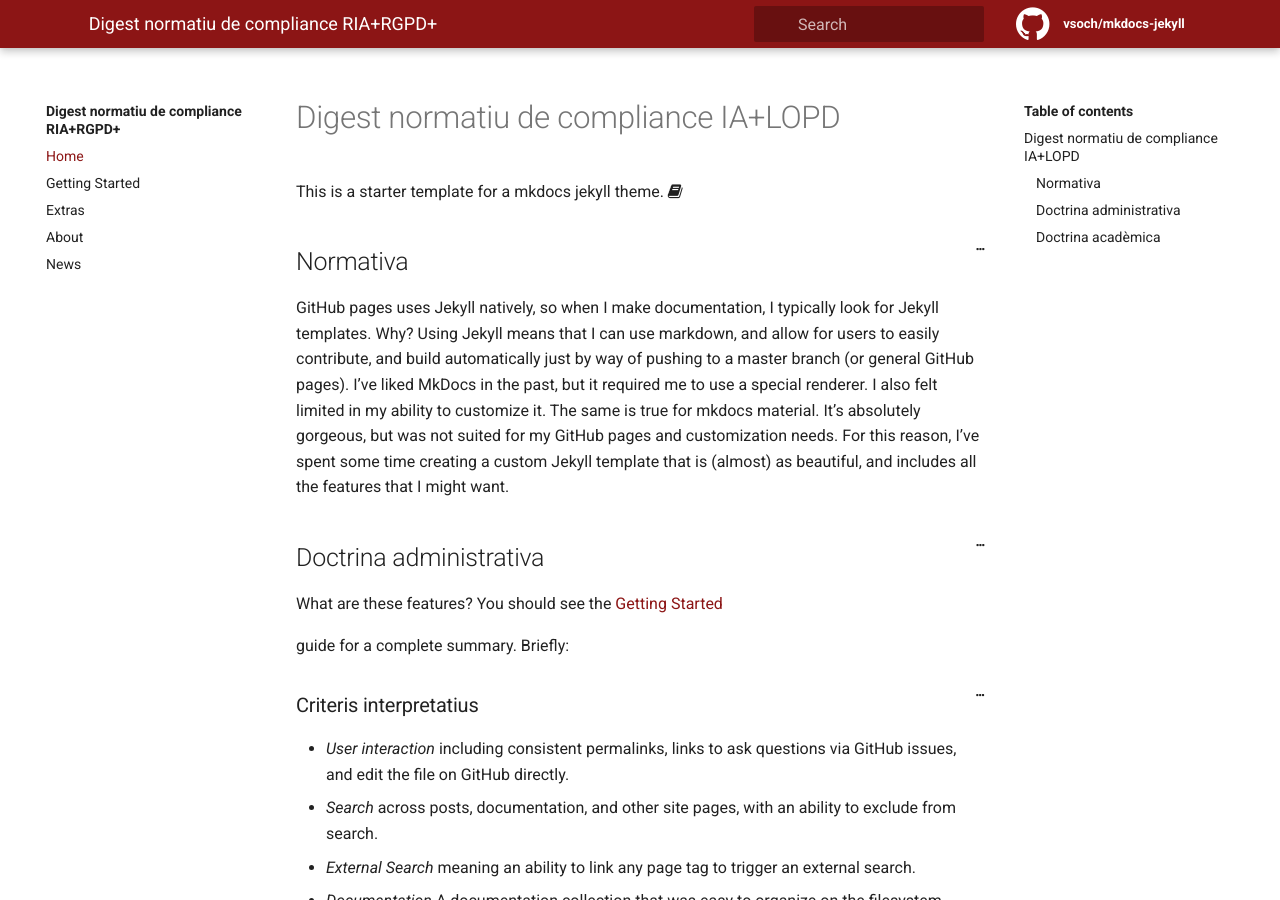
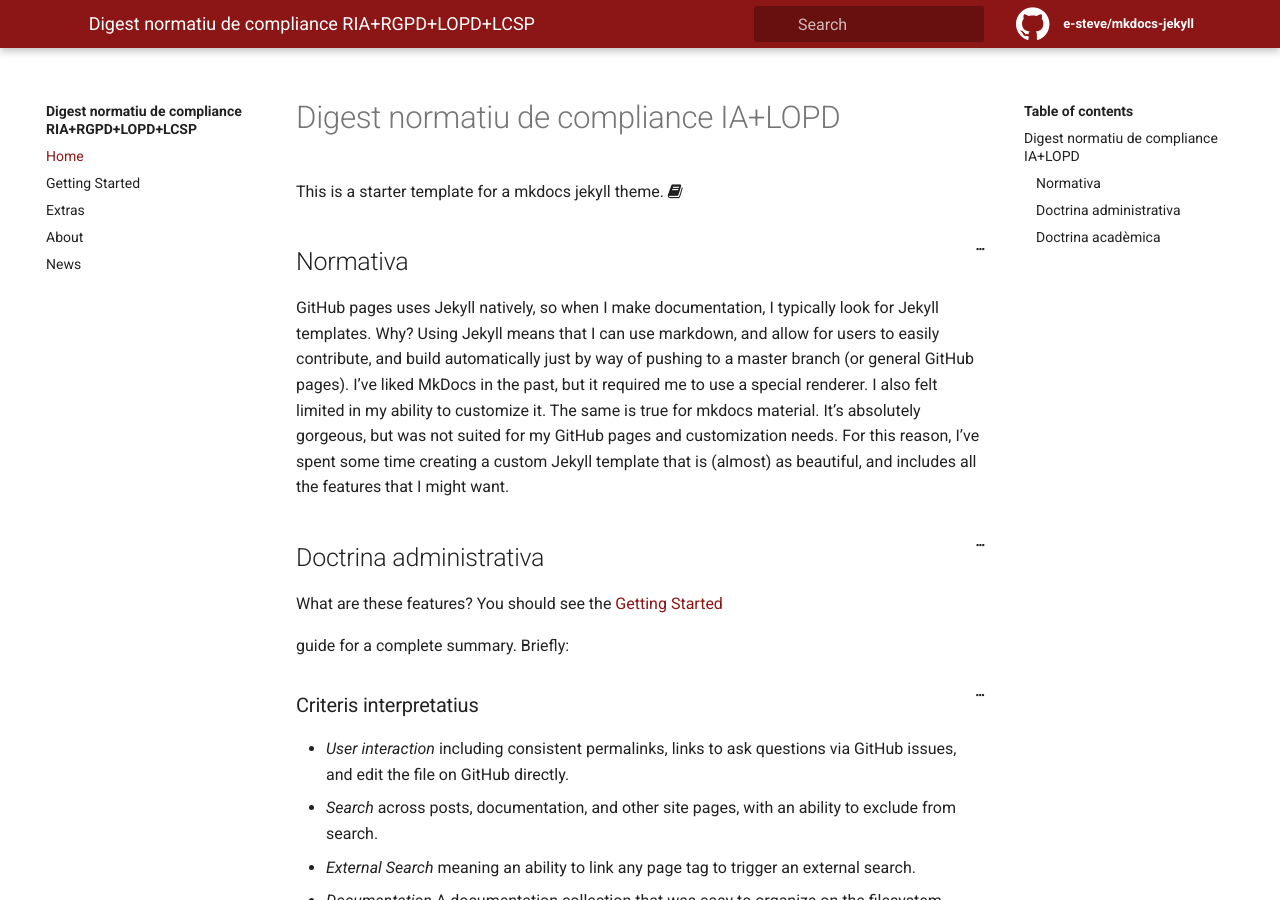
Before and after one commit to e-steve/e-steve.github.io, a Jekyll site: the page built from pages/index.md, in a window 1280 px wide and 900 px high. Built offline with Jekyll 4.4.1, drawn with Linux system fonts in a browser that asks for light colours.

Commit message:
Update _config.yml

```diff
--- a/_config.yml
+++ b/_config.yml
@@ -14,7 +14,7 @@
 # You can create any custom variable you would like, and they will be accessible
 # in the templates via {{ site.myvariable }}.
 
-title: Digest normatiu de compliance RIA+RGPD+
+title: Digest normatiu de compliance RIA+RGPD+LOPD+LCSP
 email: your-email@domain.com
 author: Esteve
 description: > # this means to ignore newlines until "baseurl:"
@@ -29,8 +29,8 @@ baseurl: "/mkdocs-jekyll" # the subpath of your site, e.g. /blog
 url: "https://e-steve.github.io" # the base hostname & protocol for your site
 
 # Social (First three Required)
-repo: "https://github.com/vsoch/mkdocs-jekyll"
-github_user: "vsoch"
+repo: "https://github.com/e-steve/e-steve.github.io"
+github_user: "e-steve"
 github_repo: "mkdocs-jekyll"
 
 # Optional
```
